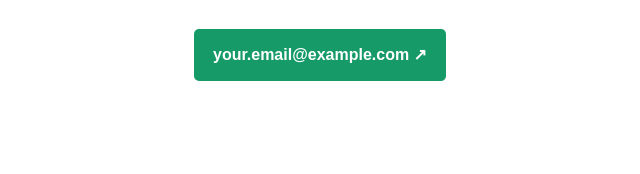
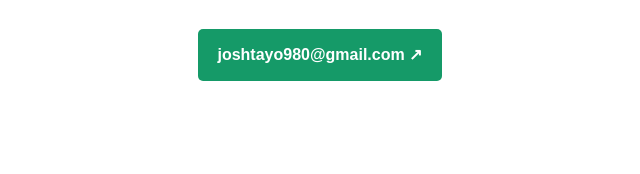
Before and after one commit to ArticVulpez/JTayo.github.io, a plain HTML site: page index.html in a window 1280 px wide. Shown: the part 3030-3204 px from the top of the page, 320-960 px from the left. Drawn offline with Linux system fonts and the light colour scheme.

Commit message:
Update email contact in index.html

```diff
--- a/index.html
+++ b/index.html
@@ -208,8 +208,8 @@
                 I'm open to learning opportunities, internships, collaborations,
                 and conversations about web development.
             </p>
-            <a class="button" href="mailto:your.email@example.com">
-                your.email@example.com ↗
+            <a class="button" href="mailto:joshtayo980@gmail.com">
+                joshtayo980@gmail.com ↗
             </a>
         </section>
     </main>
```
